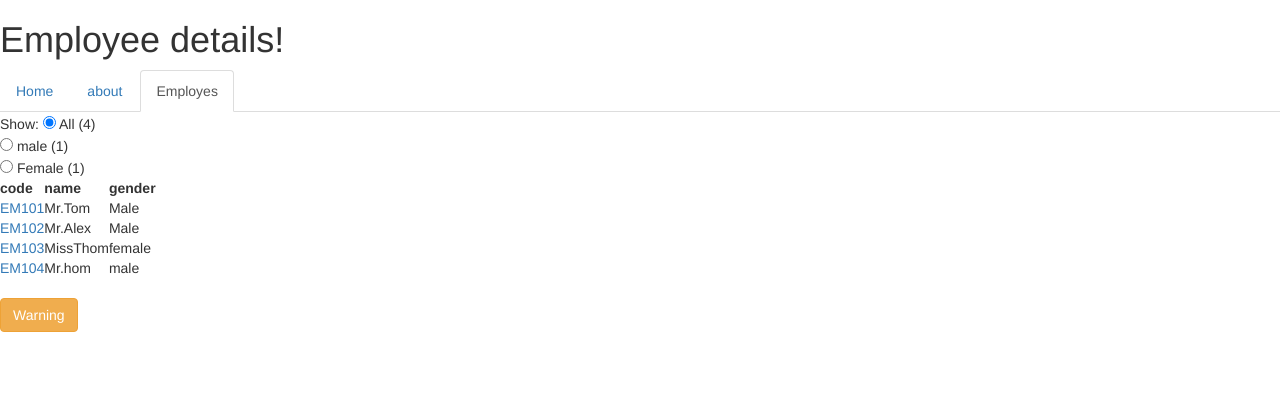
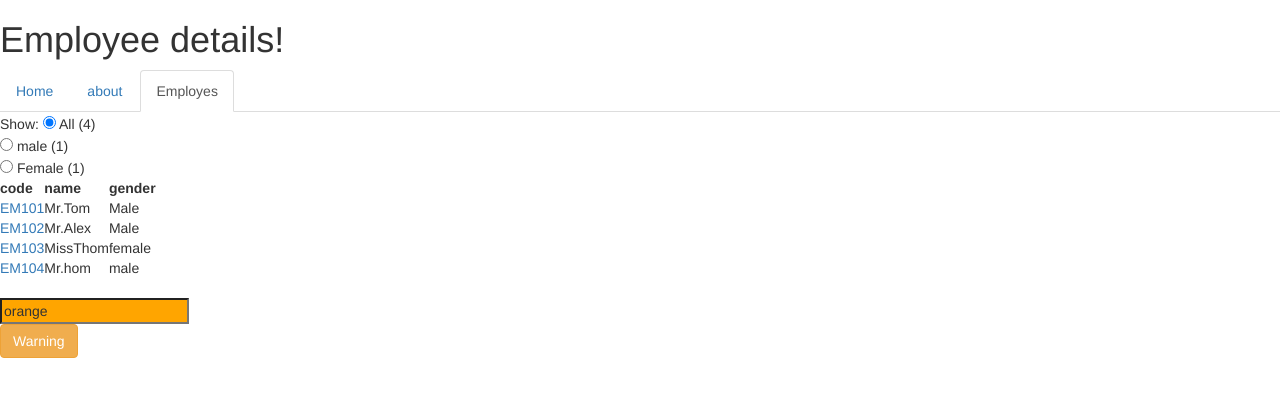
Before and after one commit to Cyber-Team/Angular2, an Angular app: page /#/employees in a window 1280 px wide. Shown: the top 396 px of the page. Built offline with nearby package versions, Linux system fonts and the light colour scheme.

Commit message:
dependency injection

```diff
--- a/src/app/app.module.ts
+++ b/src/app/app.module.ts
@@ -11,7 +11,7 @@ import { HttpModule } from '@angular/http';
 import { HomeComponent } from './home/home.component';
 import { NotfoundComponent } from './notfound/notfound.component';
 import { AboutComponent } from './about/about.component';
-
+import { UserprefrenceService } from './userprefrence.service';
 const appRoutes: Routes = [
   {path: 'home', component: HomeComponent},
   { path:'employees', component:EmployeeListComponent},
@@ -39,7 +39,7 @@ const appRoutes: Routes = [
     HttpModule,
     RouterModule.forRoot(appRoutes,{useHash: true})
   ],
-  providers: [],
+  providers: [UserprefrenceService],
   bootstrap: [AppComponent]
 })
 export class AppModule { }
--- a/src/app/employee-list/employee-list.component.html
+++ b/src/app/employee-list/employee-list.component.html
@@ -35,3 +35,4 @@
 <!--<action type="Rewrite" url="/src/"/>-->
 <br/>
 <!--<button (click)="getEmploye()">Refresh</button>-->
+<input type="text" placeholder="color" [(ngModel)]="colour" [style.background]="colour"/>
--- a/src/app/employee-list/employee-list.component.ts
+++ b/src/app/employee-list/employee-list.component.ts
@@ -1,5 +1,6 @@
 import { Component, OnInit } from '@angular/core';
 import {Http} from '@angular/http';
+import { UserprefrenceService } from '../userprefrence.service';
 
 //import {EmployeeService } from './employee.service';
 @Component({
@@ -9,8 +10,13 @@ import {Http} from '@angular/http';
 })
 export class EmployeeListComponent implements OnInit {
   employe: any[];
+  //dependency injection
+ // private _UserprefrenceService: UserprefrenceService;
+
+
   //selectedEmployeCount: string = 'All';
-  constructor( ) {
+  constructor( private _UserprefrenceService: UserprefrenceService ) {
+    //this._UserprefrenceService = new UserprefrenceService();
     this.employe = [
       { code: 'em101', name: 'Tom', gender:'Male'},
       { code: 'em102', name: 'Alex', gender:'Male'},
@@ -31,6 +37,12 @@ export class EmployeeListComponent implements OnInit {
   /*trackByEmpCode(index:number, employe: any): string{
     return employe.code;
   }*/
+  get colour():string{
+    return this._UserprefrenceService.colorPrefrence;
+  }
+  set colour(value:string){
+    this._UserprefrenceService.colorPrefrence = value;
+  }
 
   getTotalEmployeCount(): number{
     return this.employe.length;
--- a/src/app/home/home.component.html
+++ b/src/app/home/home.component.html
@@ -1,3 +1,4 @@
 <p>
   home works!
 </p>
+<input type="text" placeholder="color" [(ngModel)]="colour" [style.background]="colour"/>
--- a/src/app/home/home.component.ts
+++ b/src/app/home/home.component.ts
@@ -1,4 +1,5 @@
 import { Component, OnInit } from '@angular/core';
+import { UserprefrenceService } from '../userprefrence.service';
 
 @Component({
 
@@ -6,8 +7,17 @@ import { Component, OnInit } from '@angular/core';
   styleUrls: ['./home.component.css']
 })
 export class HomeComponent implements OnInit {
-
-  constructor() { }
+  //using dependency injection
+  // private _UserprefrenceService: UserprefrenceService;
+  constructor( private _UserprefrenceService: UserprefrenceService) {
+      //this._UserprefrenceService = new UserprefrenceService();
+  }
+  get colour():string{
+    return this._UserprefrenceService.colorPrefrence;
+  }
+  set colour(value:string){
+    this._UserprefrenceService.colorPrefrence = value;
+  }
 
   ngOnInit() {
   }
--- /dev/null
+++ b/src/app/userprefrence.service.ts
@@ -0,0 +1,11 @@
+import { Injectable } from "@angular/core";
+
+
+@Injectable()
+export class UserprefrenceService{
+  constructor(){
+   // console.log("new services created");
+  }
+
+ colorPrefrence: string = "orange";
+}
```
